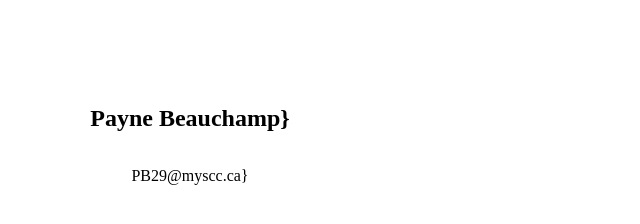
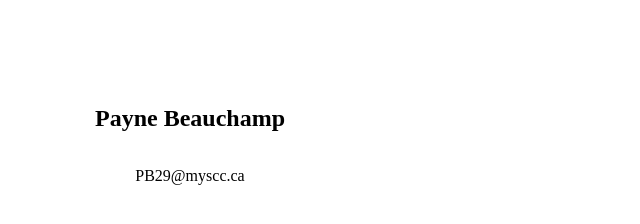
Before and after one commit to PayneBgraphdesigner/portfolio, a Jekyll site: the page built from index.html, in a window 1280 px wide. Shown: the part 307-531 px from the top of the page, without its empty margins (0-640 px from the left). Built offline with Jekyll 4.4.1, drawn with Linux system fonts in a browser that asks for light colours.

Commit message:
Update sidebar.html

```diff
--- a/_includes/sidebar.html
+++ b/_includes/sidebar.html
@@ -1,7 +1,7 @@
 <aside class="sidebar">
 	<div class="profile-pic"></div>
-	<h2>{{ site.name }}}</h2>
-	<p>{{ site.email }}}</p>
+	<h2>{{ site.name }}</h2>
+	<p>{{ site.email }}</p>
 	<div class="social icons">
 		<a href="#"></a>
 		<a href="#"></a>
```
